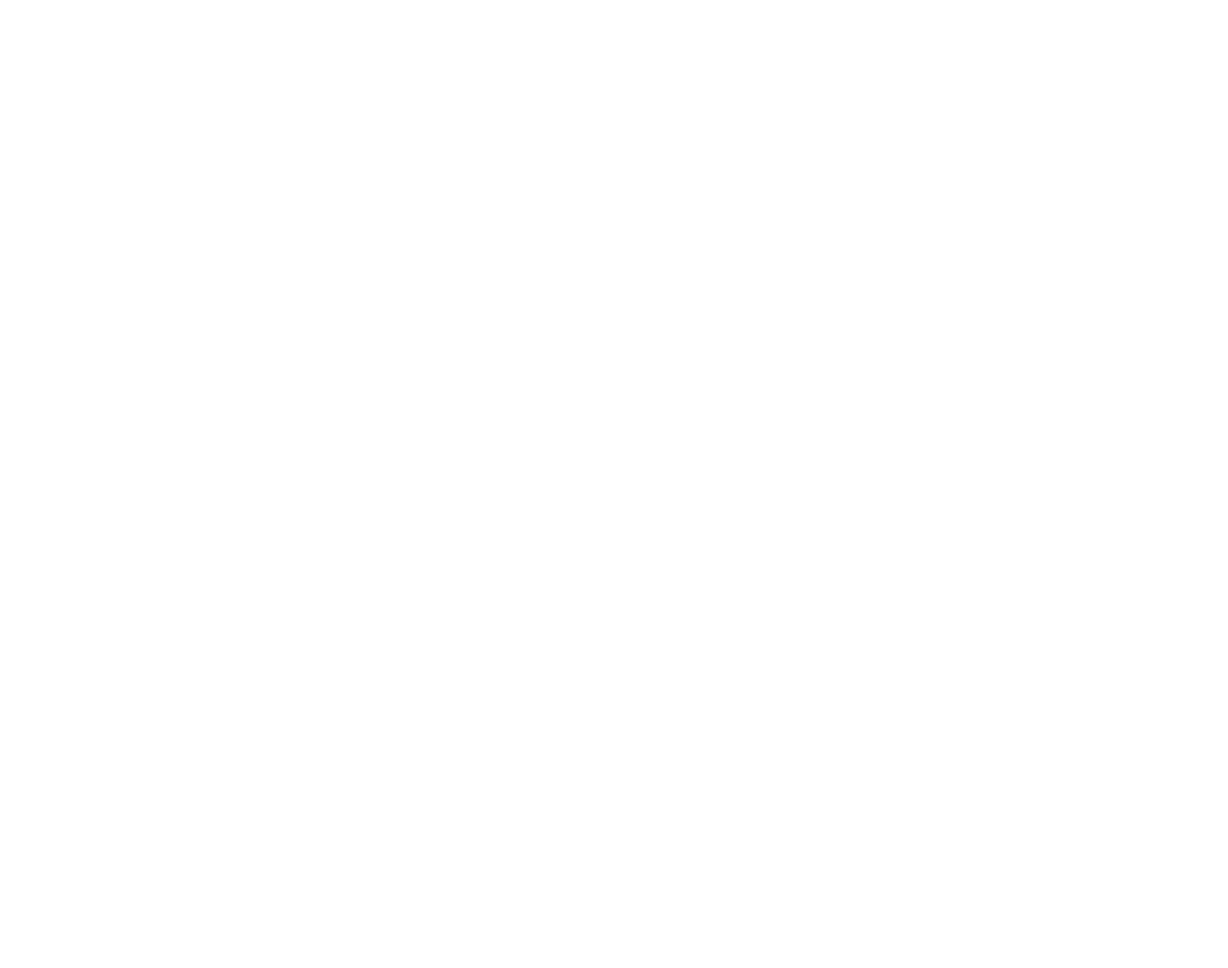
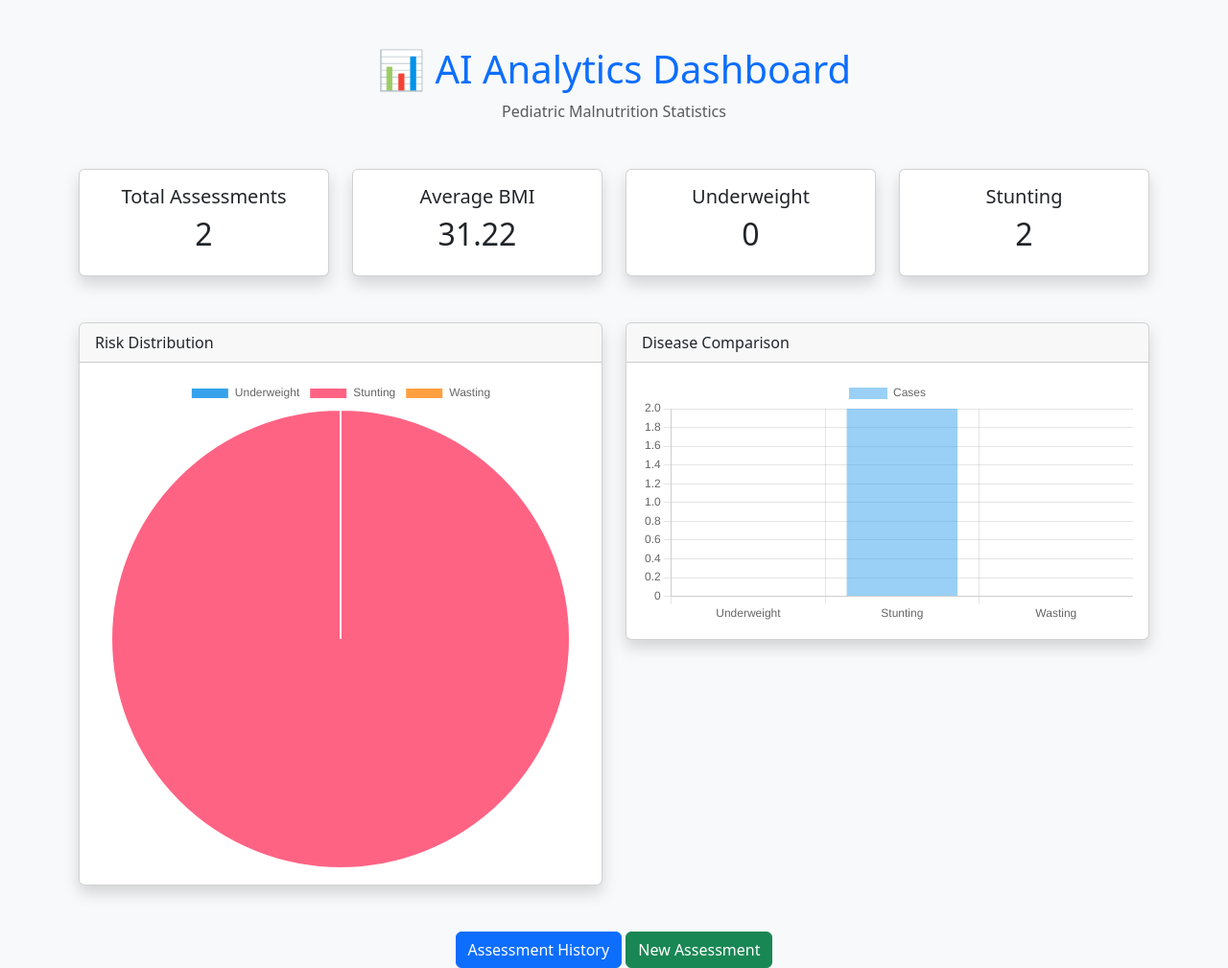
Before and after one commit to mariyamallick/AI-Pediatric-Malnutrition-Detection, a Flask app: page /analytics in a window 1280 px wide. Before the commit the page is empty. Shown: the whole page at 96% size. Before the commit the page ends 800 px from the top, so only its background shows below. Run offline with Flask 3, Linux system fonts and the light colour scheme; data comes from the database, SQL or seed files in the repository; both versions use the stored data as it was after the commit; parts of the project's set-up code (start-up, migrations or seed data) failed here and were passed over.

Commit message:
Create analytics dashboard with charts

```diff
--- a/app/templates/analytics.html
+++ b/app/templates/analytics.html
@@ -0,0 +1,216 @@
+<!DOCTYPE html>
+<html lang="en">
+
+<head>
+
+    <meta charset="UTF-8">
+
+    <title>Analytics Dashboard</title>
+
+    <link href="https://cdn.jsdelivr.net/npm/bootstrap@5.3.3/dist/css/bootstrap.min.css"
+          rel="stylesheet">
+
+    <script src="https://cdn.jsdelivr.net/npm/chart.js"></script>
+
+</head>
+
+<body class="bg-light">
+
+<div class="container mt-5">
+
+    <div class="text-center mb-5">
+
+        <h1 class="text-primary">
+            📊 AI Analytics Dashboard
+        </h1>
+
+        <p class="text-muted">
+            Pediatric Malnutrition Statistics
+        </p>
+
+    </div>
+
+    <div class="row g-4">
+
+        <div class="col-md-3">
+
+            <div class="card shadow text-center">
+
+                <div class="card-body">
+
+                    <h5>Total Assessments</h5>
+
+                    <h2>{{ stats["total"] }}</h2>
+
+                </div>
+
+            </div>
+
+        </div>
+
+        <div class="col-md-3">
+
+            <div class="card shadow text-center">
+
+                <div class="card-body">
+
+                    <h5>Average BMI</h5>
+
+                    <h2>{{ "%.2f"|format(stats["avg_bmi"] or 0) }}</h2>
+
+                </div>
+
+            </div>
+
+        </div>
+
+        <div class="col-md-3">
+
+            <div class="card shadow text-center">
+
+                <div class="card-body">
+
+                    <h5>Underweight</h5>
+
+                    <h2>{{ stats["underweight"] or 0 }}</h2>
+
+                </div>
+
+            </div>
+
+        </div>
+
+        <div class="col-md-3">
+
+            <div class="card shadow text-center">
+
+                <div class="card-body">
+
+                    <h5>Stunting</h5>
+
+                    <h2>{{ stats["stunting"] or 0 }}</h2>
+
+                </div>
+
+            </div>
+
+        </div>
+
+    </div>
+
+    <div class="row mt-5">
+
+        <div class="col-md-6">
+
+            <div class="card shadow">
+
+                <div class="card-header">
+
+                    Risk Distribution
+
+                </div>
+
+                <div class="card-body">
+
+                    <canvas id="riskChart"></canvas>
+
+                </div>
+
+            </div>
+
+        </div>
+
+        <div class="col-md-6">
+
+            <div class="card shadow">
+
+                <div class="card-header">
+
+                    Disease Comparison
+
+                </div>
+
+                <div class="card-body">
+
+                    <canvas id="diseaseChart"></canvas>
+
+                </div>
+
+            </div>
+
+        </div>
+
+    </div>
+
+    <div class="text-center mt-5">
+
+        <a href="/history"
+           class="btn btn-primary">
+
+            Assessment History
+
+        </a>
+
+        <a href="/"
+           class="btn btn-success">
+
+            New Assessment
+
+        </a>
+
+    </div>
+
+</div>
+
+<script>
+
+new Chart(document.getElementById('riskChart'),{
+
+    type:'pie',
+
+    data:{
+
+        labels:['Underweight','Stunting','Wasting'],
+
+        datasets:[{
+
+            data:[
+                {{ stats["underweight"] or 0 }},
+                {{ stats["stunting"] or 0 }},
+                {{ stats["wasting"] or 0 }}
+            ]
+
+        }]
+
+    }
+
+});
+
+new Chart(document.getElementById('diseaseChart'),{
+
+    type:'bar',
+
+    data:{
+
+        labels:['Underweight','Stunting','Wasting'],
+
+        datasets:[{
+
+            label:'Cases',
+
+            data:[
+                {{ stats["underweight"] or 0 }},
+                {{ stats["stunting"] or 0 }},
+                {{ stats["wasting"] or 0 }}
+            ]
+
+        }]
+
+    }
+
+});
+
+</script>
+
+</body>
+</html>
```
Also changed, not shown: app/templates/dashboard.html (+14 -29 lines), database.db.
